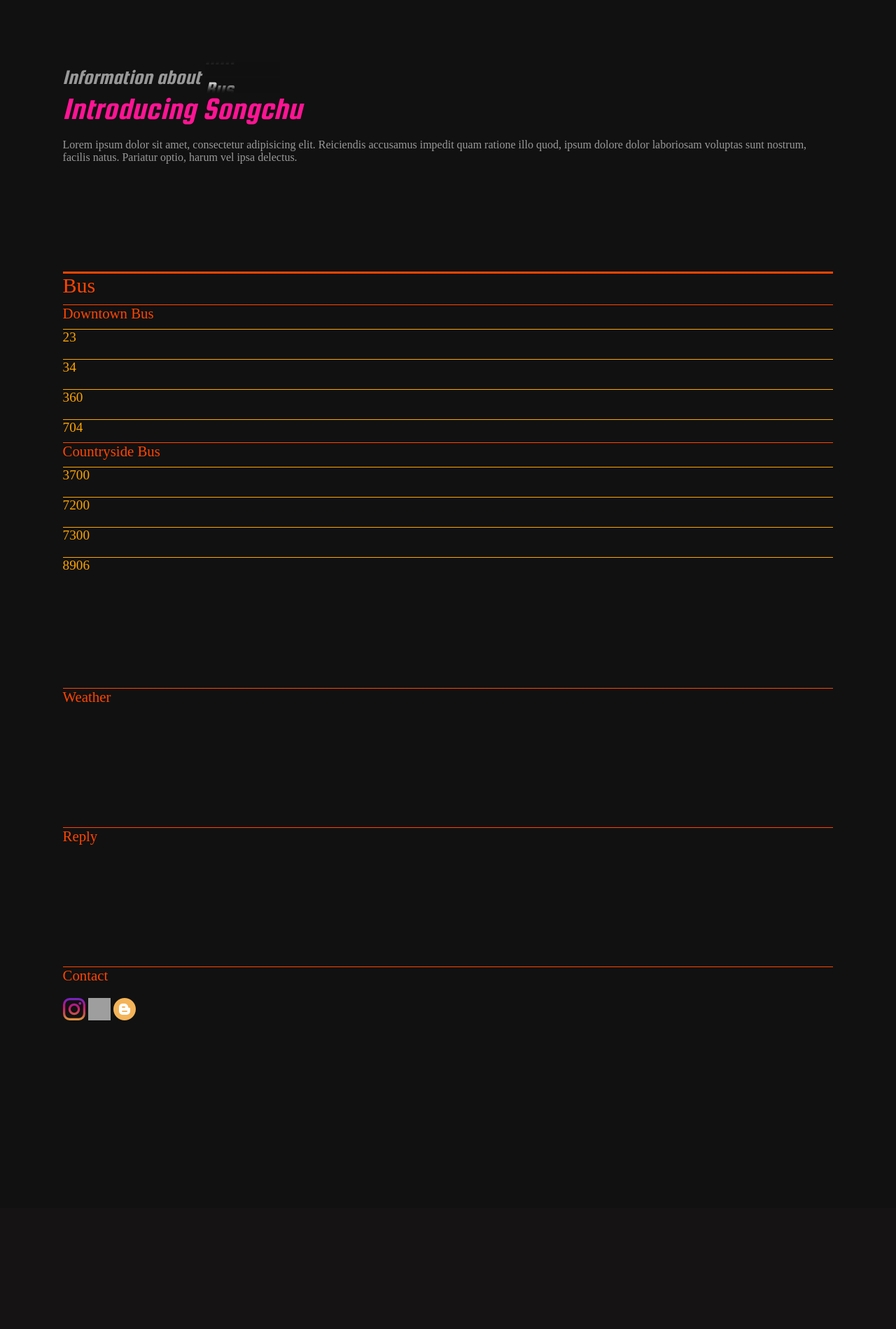
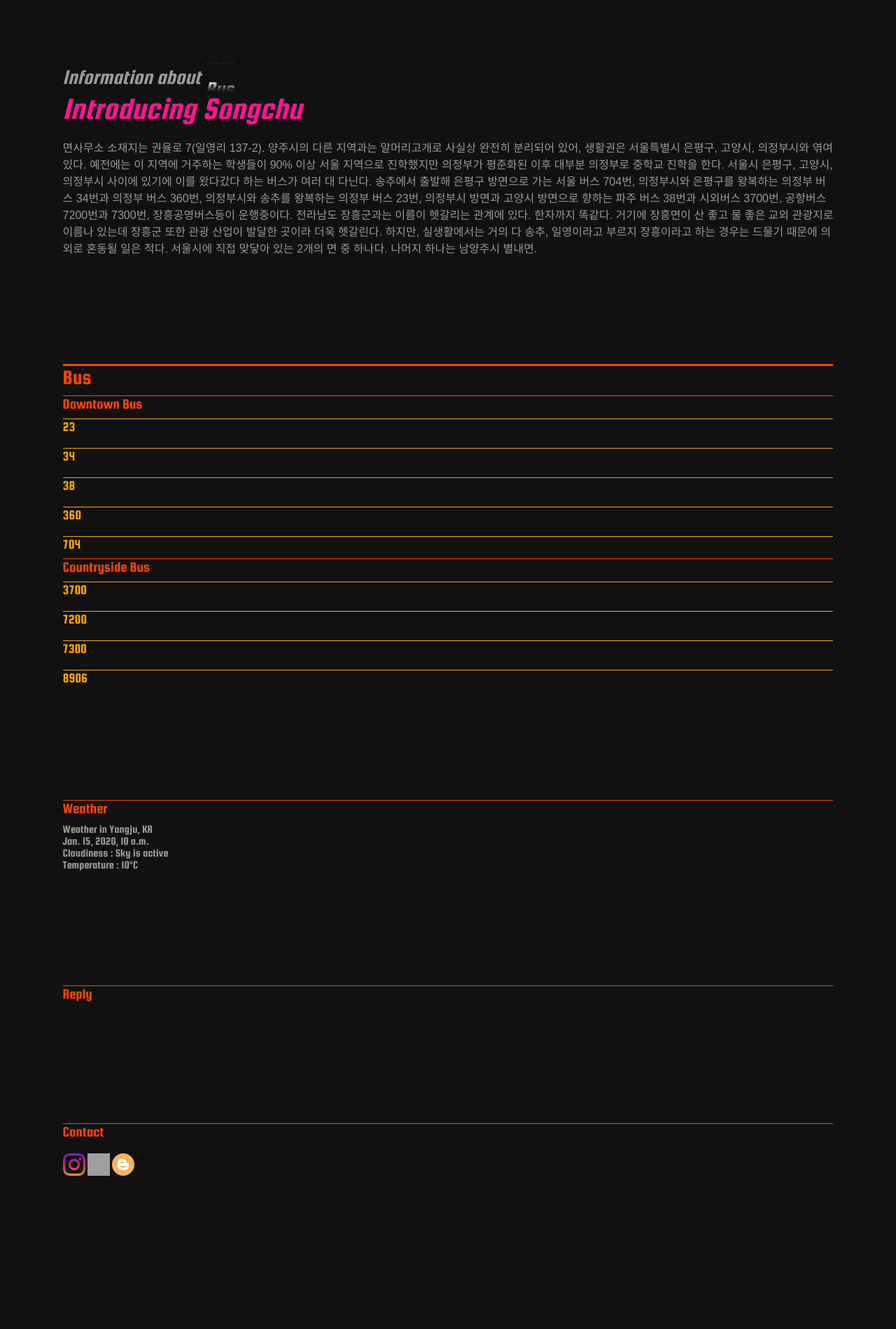
Before and after one commit to 2044smile/DevelUP-quest1, a Django app: template templates/index.html in a window 1280 px wide. Shown: the part 722-2621 px from the top of the page at 70% size. Before the commit the page ends 2180 px from the top, so only its background shows below. Run offline with Django 3.2, Linux system fonts and the light colour scheme; the template is opened without the code that fills it: most values are stand-ins (such as "Sample title", 1, 10 or a date in 2020); grey boxes are pictures that could not be loaded.

Commit message:
Weather.py, Views, index.html Complated

```diff
--- a/config/settings.py
+++ b/config/settings.py
@@ -37,6 +37,8 @@ INSTALLED_APPS = [
     'django.contrib.sessions',
     'django.contrib.messages',
     'django.contrib.staticfiles',
+    'Songchu',
+    'pyowm',
 ]
 
 MIDDLEWARE = [
--- a/config/urls.py
+++ b/config/urls.py
@@ -18,5 +18,5 @@ from django.urls import path, include
 
 urlpatterns = [
     path('admin/', admin.site.urls),
-    path('', include('Songchu.urls'))
+    path('', include('Songchu.urls')),
 ]
--- /dev/null
+++ b/secret.py
@@ -0,0 +1,2 @@
+# weather API_key
+API_key = '12bd328d3f61b7aef31d9d77c40413c2'
--- a/static/css/style.css
+++ b/static/css/style.css
@@ -18,7 +18,7 @@
     }
 }
 
-body, h1, h2, h3, p, ul {
+body, h1, h2, h3, p, ul{
     margin: 0;
     padding: 0;
 }
@@ -88,6 +88,10 @@ body {
     /* 자신의 부모 폰트사이즈 30px의 1.5배가 되게끔 해라! 자신의 부모 폰트사이즈가 변경되면 같이 변경된다.*/
 }
 
+.content {
+    font-family: 'Black Han Sans', sans-serif;
+}
+
 .portrait {
     background-image: url("/static/images/profile.png");
     background-size: cover;
@@ -102,6 +106,7 @@ body {
 .sc-introduce,
 .sc-section { /* introduce안의 section을 전부 설정해주도록 하자*/
     padding-bottom: 14%;
+    font-family: 'Squada One', cursive;
 }
 
 .sc-section h1 {
@@ -109,6 +114,7 @@ body {
     color: orangered;
     font-size: 30px;
 }
+
 .sc-section h2 {
     margin-top: 10px;
     margin-bottom: 10px;
@@ -116,10 +122,12 @@ body {
     color: orangered;
     font-size: 1.3rem;
 }
+
 .sc-section h3 {
     border-top: 1.1px solid;
     font-size: 1.2rem;
 }
+
 .icons {
     margin: 20px 0;
 }
@@ -154,9 +162,11 @@ body {
     height: 32px;
     background-image: url("/static/images/blog.png");
 }
+
 .downtown {
     font-size: 0.7rem;
 }
+
 .downtown h3 {
     color: orange;
 }
@@ -164,12 +174,15 @@ body {
 .downtown li {
     padding-bottom: 20px;
 }
+
 .downtown li:last-child {
     padding-bottom: 0;
 }
+
 .countryside {
     font-size: 0.7rem;
 }
+
 .countryside h3 {
     color: orange;
 }
@@ -177,6 +190,7 @@ body {
 .countryside li {
     padding-bottom: 20px;
 }
+
 .countryside li:last-child {
     padding-bottom: 0;
 }
--- a/templates/index.html
+++ b/templates/index.html
@@ -30,10 +30,16 @@
                 </div>
                 <h1 class="introduce-title">Introducing Songchu</h1></div>
         </div>
-        <p>Lorem ipsum dolor sit amet, consectetur adipisicing elit.
-            Reiciendis accusamus impedit quam ratione illo quod,
-            ipsum dolore dolor laboriosam voluptas sunt nostrum,
-            facilis natus. Pariatur optio, harum vel ipsa delectus.</p>
+        <p class="content">면사무소 소재지는 권율로 7(일영리 137-2).
+            양주시의 다른 지역과는 말머리고개로 사실상 완전히 분리되어 있어, 생활권은 서울특별시 은평구, 고양시, 의정부시와 엮여 있다. 예전에는 이 지역에 거주하는 학생들이 90% 이상 서울 지역으로
+            진학했지만 의정부가 평준화된 이후 대부분 의정부로 중학교 진학을 한다.
+            서울시 은평구, 고양시, 의정부시 사이에 있기에 이를 왔다갔다 하는 버스가 여러 대 다닌다. 송추에서 출발해 은평구 방면으로 가는 서울 버스 704번, 의정부시와 은평구를 왕복하는 의정부 버스
+            34번과 의정부 버스 360번, 의정부시와 송추를 왕복하는 의정부 버스 23번, 의정부시 방면과 고양시 방면으로 향하는 파주 버스 38번과 시외버스 3700번, 공항버스 7200번과 7300번,
+            장흥공영버스등이 운행중이다.
+            전라남도 장흥군과는 이름이 헷갈리는 관계에 있다. 한자까지 똑같다. 거기에 장흥면이 산 좋고 물 좋은 교외 관광지로 이름나 있는데 장흥군 또한 관광 산업이 발달한 곳이라 더욱 헷갈린다. 하지만,
+            실생활에서는 거의 다 송추, 일영이라고 부르지 장흥이라고 하는 경우는 드물기 때문에 의외로 혼동될 일은 적다.
+            서울시에 직접 맞닿아 있는 2개의 면 중 하나다. 나머지 하나는 남양주시 별내면.
+        </p>
     </div>
     <div class="sc-section">
         <h1>Bus</h1>
@@ -44,6 +50,9 @@
             </li>
             <li>
                 <h3>34</h3>
+            </li>
+            <li>
+                <h3>38</h3>
             </li>
             <li>
                 <h3>360</h3>
@@ -70,6 +79,10 @@
     </div>
     <div class="sc-section">
         <h2>Weather</h2>
+        Weather in Yangju, KR <br>
+        {{ time }} <br>
+        Cloudiness : Sky is {{ status }}<br>
+        Temperature : {{ temp }}°C
     </div>
     <div class="sc-section">
         <h2>Reply</h2>
```
Also changed, not shown: Songchu/views.py (+14 -1 lines), bus.py (added, +11 -0 lines), weather.py (added, +16 -0 lines), 1 other file.
